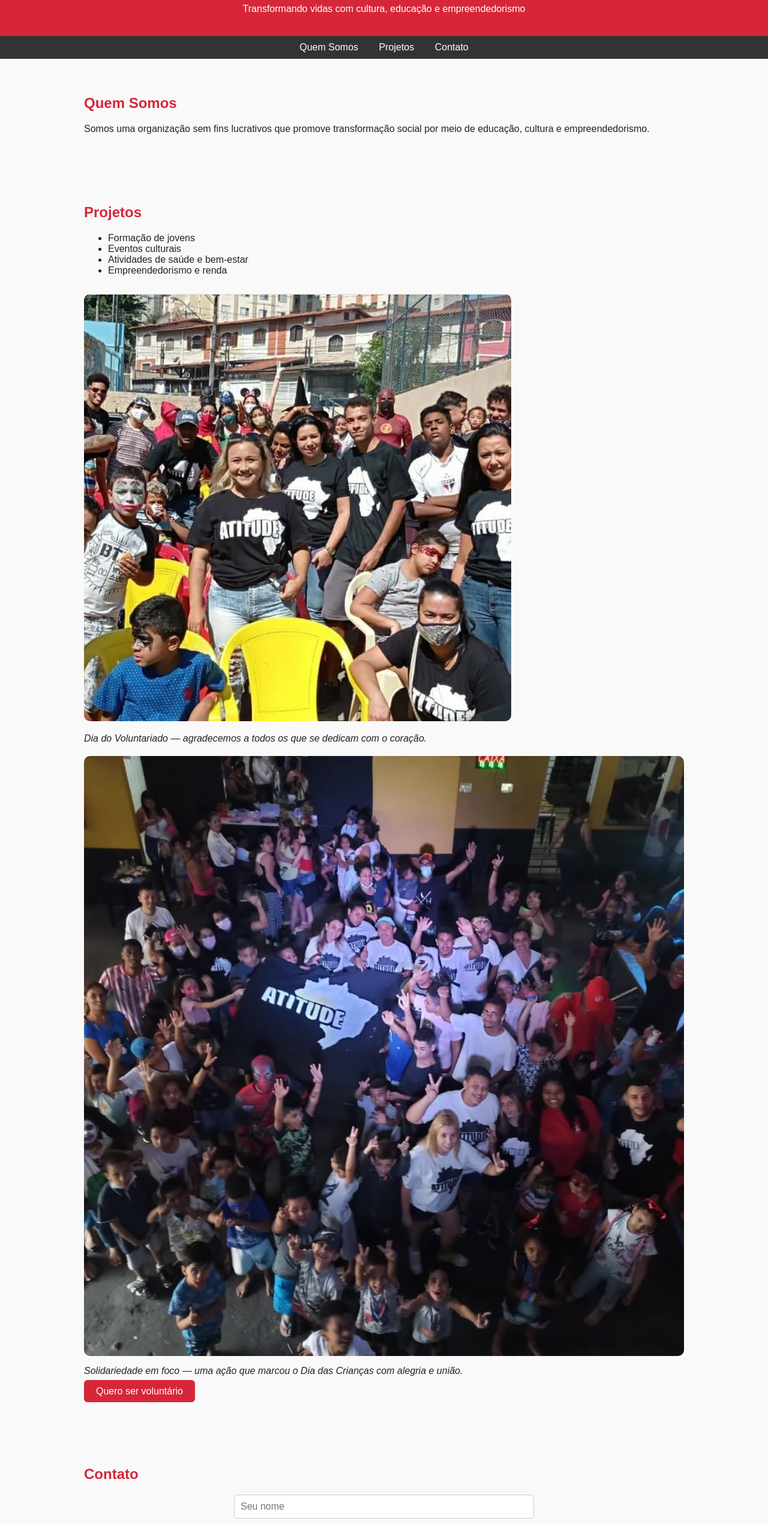
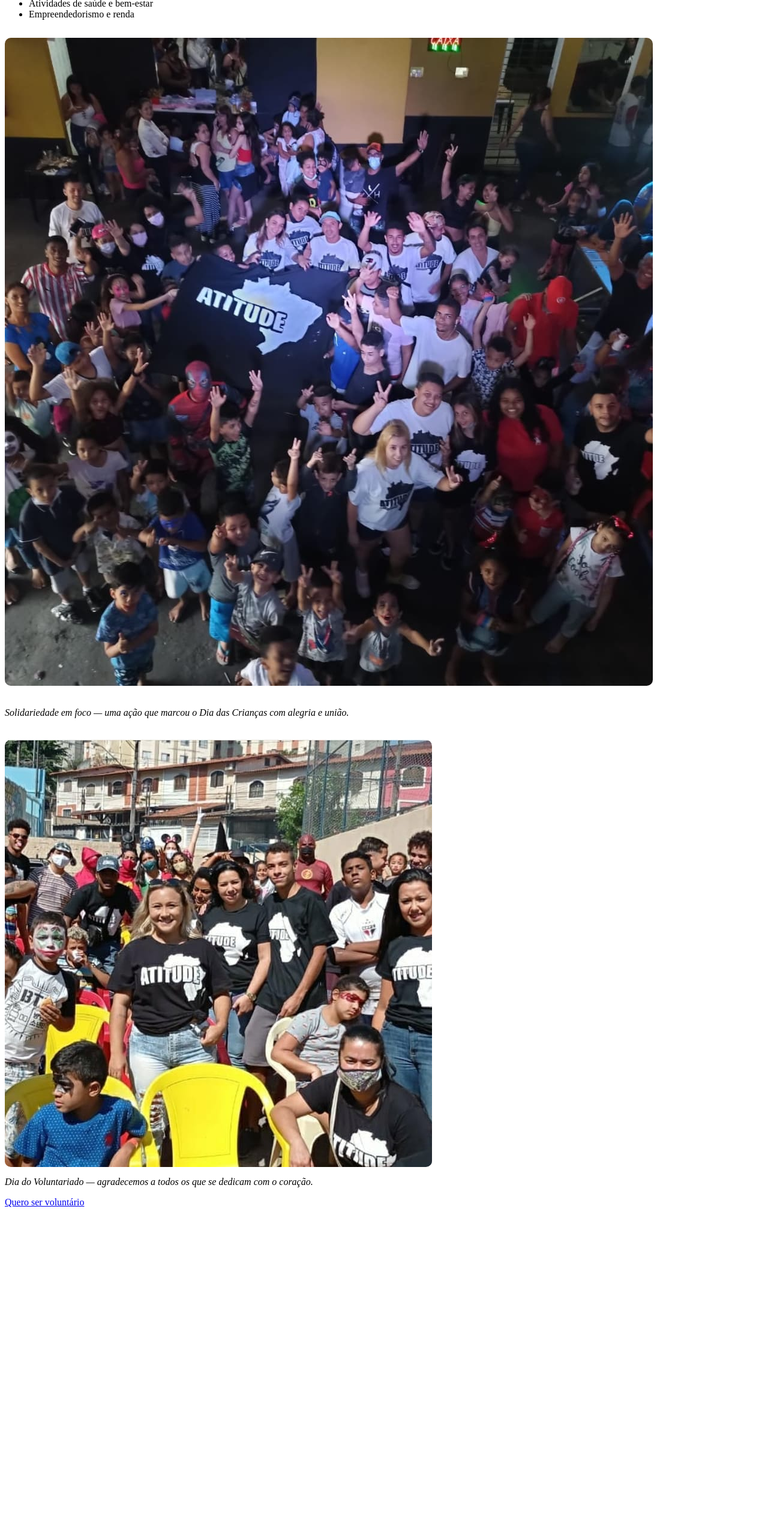
Before and after one commit to atitute/movimento-atitude, a plain HTML site: page index.html in a window 1280 px wide. Shown: the part 94-2634 px from the top of the page at 60% size. After the commit the page ends 2123 px from the top, so only its background shows below. Drawn offline with Linux system fonts and the light colour scheme.

Commit message:
Update index.html

```diff
--- a/index.html
+++ b/index.html
@@ -1,98 +1,3 @@
-<!DOCTYPE html>
-<html lang="pt-br">
-<head>
-  <meta charset="UTF-8" />
-  <meta name="viewport" content="width=device-width, initial-scale=1" />
-  <title>Movimento Atitude</title>
-  <style>
-    body {
-      font-family: Arial, sans-serif;
-      margin: 0;
-      background: #f9f9f9;
-      color: #222;
-    }
-    header {
-      background: #d72638;
-      color: white;
-      padding: 20px;
-      text-align: center;
-    }
-    nav {
-      text-align: center;
-      background: #333;
-      padding: 10px;
-    }
-    nav a {
-      color: white;
-      margin: 0 15px;
-      text-decoration: none;
-    }
-    nav a:hover {
-      text-decoration: underline;
-    }
-    section {
-      padding: 40px 20px;
-      max-width: 1000px;
-      margin: auto;
-    }
-    footer {
-      background: #222;
-      color: white;
-      text-align: center;
-      padding: 20px;
-    }
-    h2 {
-      color: #d72638;
-    }
-    .botao {
-      background: #d72638;
-      color: white;
-      padding: 10px 20px;
-      text-decoration: none;
-      border-radius: 6px;
-      border: none;
-      cursor: pointer;
-    }
-    .botao:hover {
-      background: #a91b2e;
-    }
-    form {
-      max-width: 500px;
-      margin: 20px auto;
-      display: flex;
-      flex-direction: column;
-      gap: 12px;
-    }
-    input, textarea {
-      padding: 10px;
-      font-size: 1rem;
-      border: 1px solid #ccc;
-      border-radius: 5px;
-    }
-    img {
-      max-width: 100%;
-      height: auto;
-      display: block;
-    }
-  </style>
-</head>
-<body>
-  <header>
-    <h1>Movimento Atitude</h1>
-    <p>Transformando vidas com cultura, educação e empreendedorismo</p>
-  </header>
-
-  <nav>
-    <a href="#sobre">Quem Somos</a>
-    <a href="#projetos">Projetos</a>
-    <a href="#contato">Contato</a>
-  </nav>
-
-  <section id="sobre">
-    <h2>Quem Somos</h2>
-    <p>Somos uma organização sem fins lucrativos que promove transformação social por meio de educação, cultura e empreendedorismo.</p>
-  </section>
-
 <section id="projetos" class="bloco">
   <h2>Projetos</h2>
   <ul>
@@ -103,30 +8,14 @@
   </ul>
 
   <div style="margin-top: 30px;">
-      <img src="imagens/voluntariado.jpg" alt="Foto do Dia do Voluntariado" style="border-radius:10px; margin-bottom:20px;">
+    <!-- Agora a imagem de Solidariedade aparece primeiro -->
+    <img src="imagens/solidariedade.jpg" alt="Foto da Ação de Solidariedade" style="border-radius:10px; margin-bottom:20px;">
+    <p><em>Solidariedade em foco — uma ação que marcou o Dia das Crianças com alegria e união.</em></p>
+
+    <!-- Depois a imagem de Voluntariado -->
+    <img src="imagens/voluntariado.jpg" alt="Foto do Dia do Voluntariado" style="border-radius:10px; margin-top:20px;">
     <p><em>Dia do Voluntariado — agradecemos a todos os que se dedicam com o coração.</em></p>
-
-      <img src="imagens/solidariedade.jpg" alt="Foto da Ação de Solidariedade" style="border-radius:10px; margin-top:20px;">
-      <p><em>Solidariedade em foco — uma ação que marcou o Dia das Crianças com alegria e união.</em></p>
   </div>
 
   <p><a href="#contato" class="botao">Quero ser voluntário</a></p>
 </section>
-
-  <section id="contato">
-    <h2>Contato</h2>
-    <form action="https://formspree.io/f/xdkzjyzo" method="POST">
-      <input type="text" name="nome" placeholder="Seu nome" required>
-      <input type="email" name="email" placeholder="Seu e-mail" required>
-      <textarea name="mensagem" placeholder="Sua mensagem" required></textarea>
-      <button type="submit" class="botao">Enviar</button>
-    </form>
-    <p>Email: institutoatitudeong@gmail.com</p>
-    <p>Instagram: <a href="https://instagram.com/movimento.atitude" target="_blank">@movimento.atitude</a></p>
-  </section>
-
-  <footer>
-    <p>&copy; 2025 Movimento Atitude – Todos os direitos reservados</p>
-  </footer>
-</body>
-</html>
```
Lines whose indentation alone changed are shown as unchanged.
